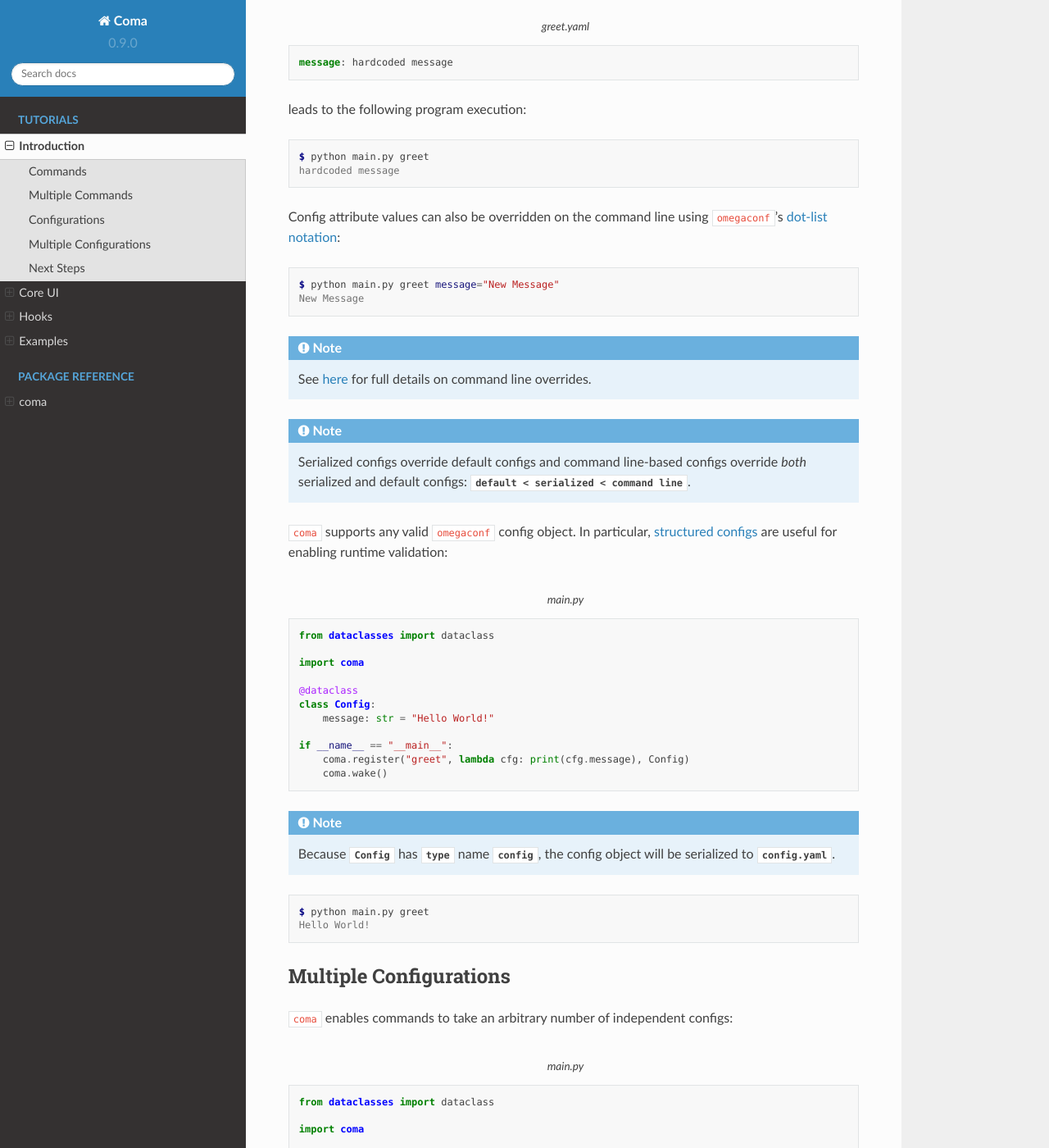
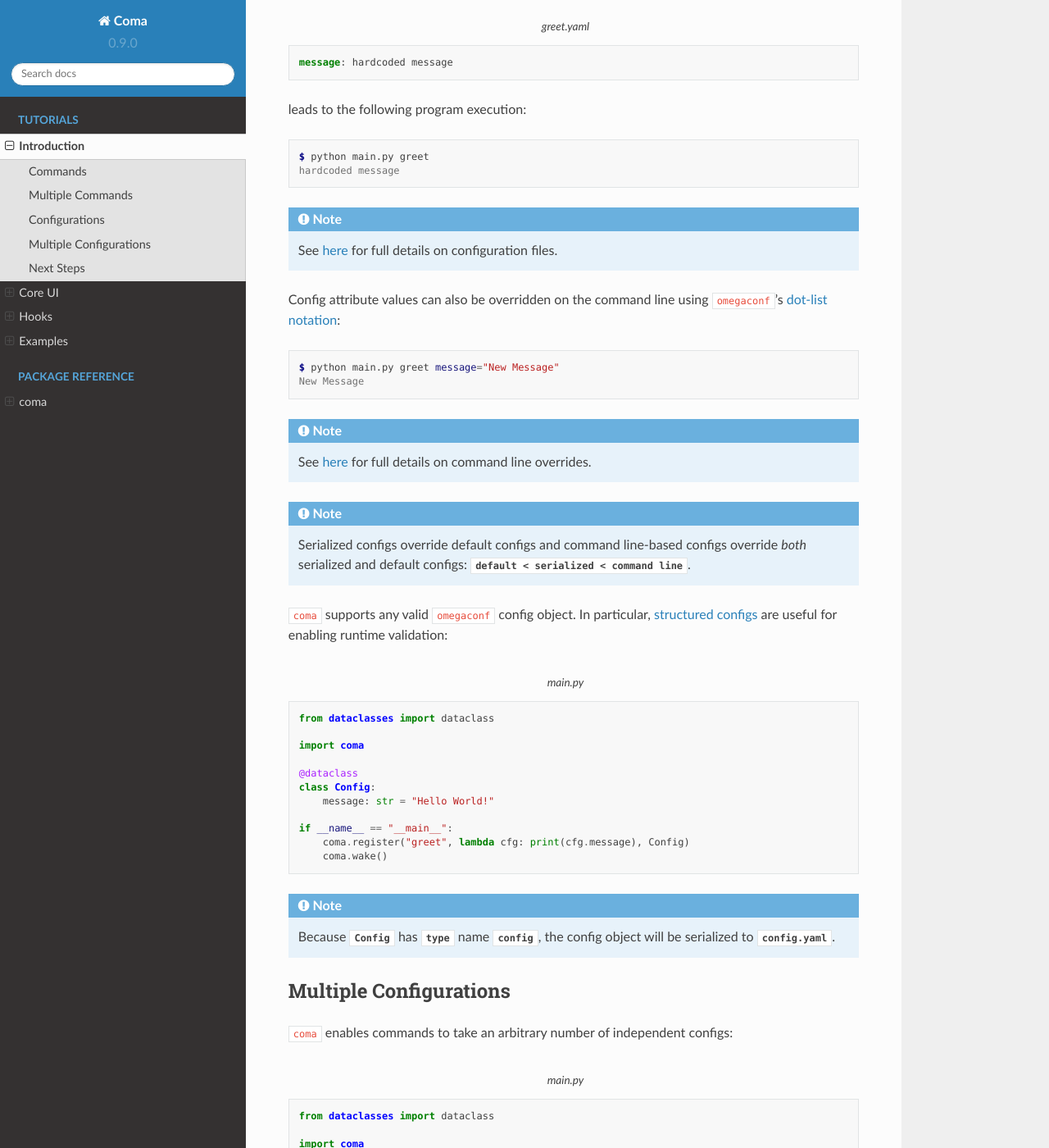
Before and after one commit to francois-rd/coma, a Sphinx documentation site: the page built from docs/source/tutorials/intro.rst, in a window 1280 px wide and 1400 px high, scrolled down 3739 px. Shown: the whole window at 82% size. Built offline with Sphinx 7.4.7 and the Read the Docs theme 2.0.0, drawn with Linux system fonts in a browser that asks for light colours.

Commit message:
Added cross reference to examples/json tutorial.

```diff
--- a/docs/source/tutorials/intro.rst
+++ b/docs/source/tutorials/intro.rst
@@ -197,6 +197,10 @@
     $ python main.py greet
     hardcoded message
 
+.. note::
+
+    See :doc:`here <examples/json>` for full details on configuration files.
+
 Config attribute values can also be overridden on the command line using ``omegaconf``'s
 `dot-list notation <https://omegaconf.readthedocs.io/en/latest/usage.html#from-a-dot-list>`_:
 
@@ -237,11 +241,6 @@
 
     Because :obj:`Config` has :obj:`type` name :obj:`config`, the config object
     will be serialized to :obj:`config.yaml`.
-
-.. code-block:: console
-
-    $ python main.py greet
-    Hello World!
 
 .. _multiconfigs:
 
```
